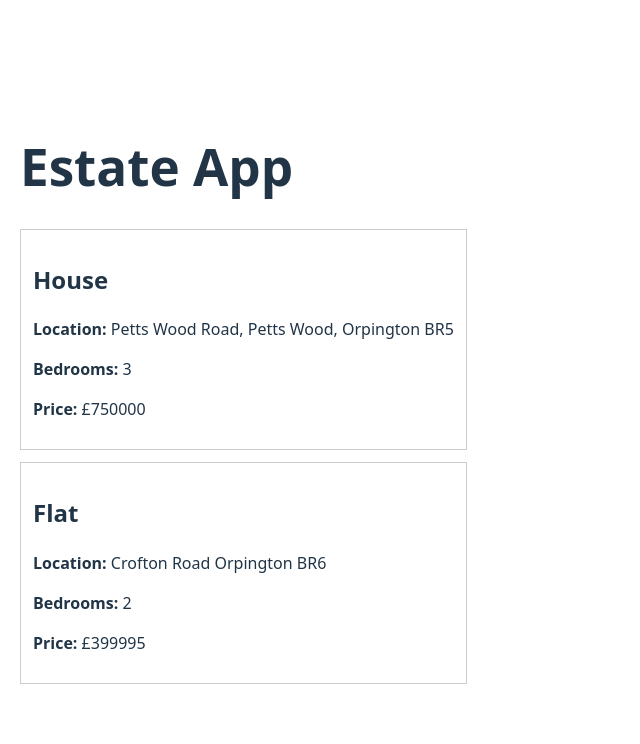
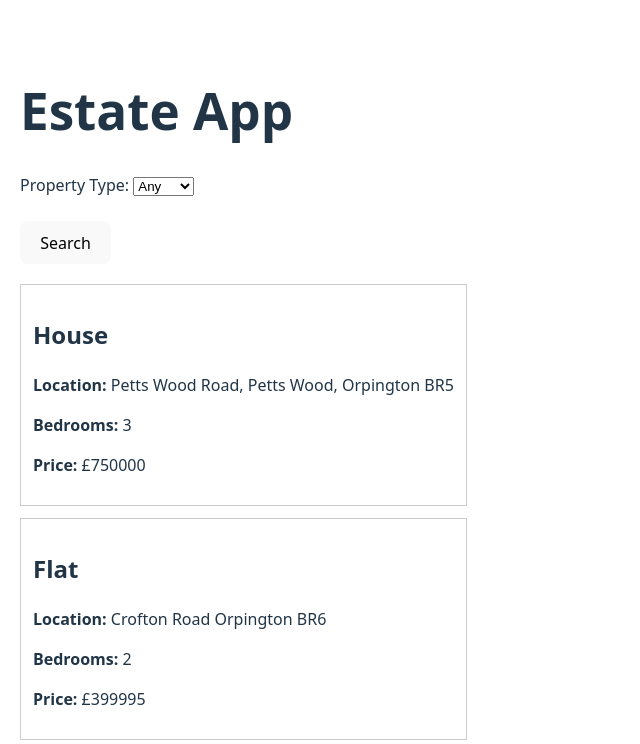
Before and after one commit to SenadhiMandina/Estate-Finder-react-app, a React (Vite) app in the folder coursework-react/: page / in a window 1280 px wide. Shown: the top 744 px of the page, without its empty margins (0-640 px from the left). Built offline with nearby package versions, Linux system fonts and the light colour scheme.

Commit message:
Add property type search filter
Added SearchForm component and filtering by property type using React state

```diff
--- a/coursework-react/src/App.jsx
+++ b/coursework-react/src/App.jsx
@@ -1,12 +1,31 @@
 import propertiesData from "./data/properties.json";
+import SearchForm from "./components/SearchForm";
+import { useState } from "react";
+
 function App() {
-  const properties = propertiesData.properties;
+  const [filteredProperties, setFilteredProperties] = useState(
+    propertiesData.properties
+  );
+
+  function handleSearch(filters) {
+    let results = propertiesData.properties;
+
+    if (filters.type) {
+      results = results.filter(
+        (property) => property.type === filters.type
+      );
+    }
+
+    setFilteredProperties(results);
+  }
 
   return (
     <div style={{ padding: "20px" }}>
       <h1>Estate App</h1>
 
-      {properties.map((property) => (
+      <SearchForm onSearch={handleSearch} />
+
+      {filteredProperties.map((property) => (
         <div
           key={property.id}
           style={{
--- /dev/null
+++ b/coursework-react/src/components/SearchForm.jsx
@@ -0,0 +1,29 @@
+import { useState } from "react";
+
+function SearchForm({ onSearch }) {
+  const [type, setType] = useState("");
+
+  function handleSubmit(e) {
+    e.preventDefault();
+    onSearch({ type });
+  }
+
+  return (
+    <form onSubmit={handleSubmit} style={{ marginBottom: "20px" }}>
+      <label>
+        Property Type:{" "}
+        <select value={type} onChange={(e) => setType(e.target.value)}>
+          <option value="">Any</option>
+          <option value="House">House</option>
+          <option value="Flat">Flat</option>
+        </select>
+      </label>
+
+      <br /><br />
+
+      <button type="submit">Search</button>
+    </form>
+  );
+}
+
+export default SearchForm;
```
